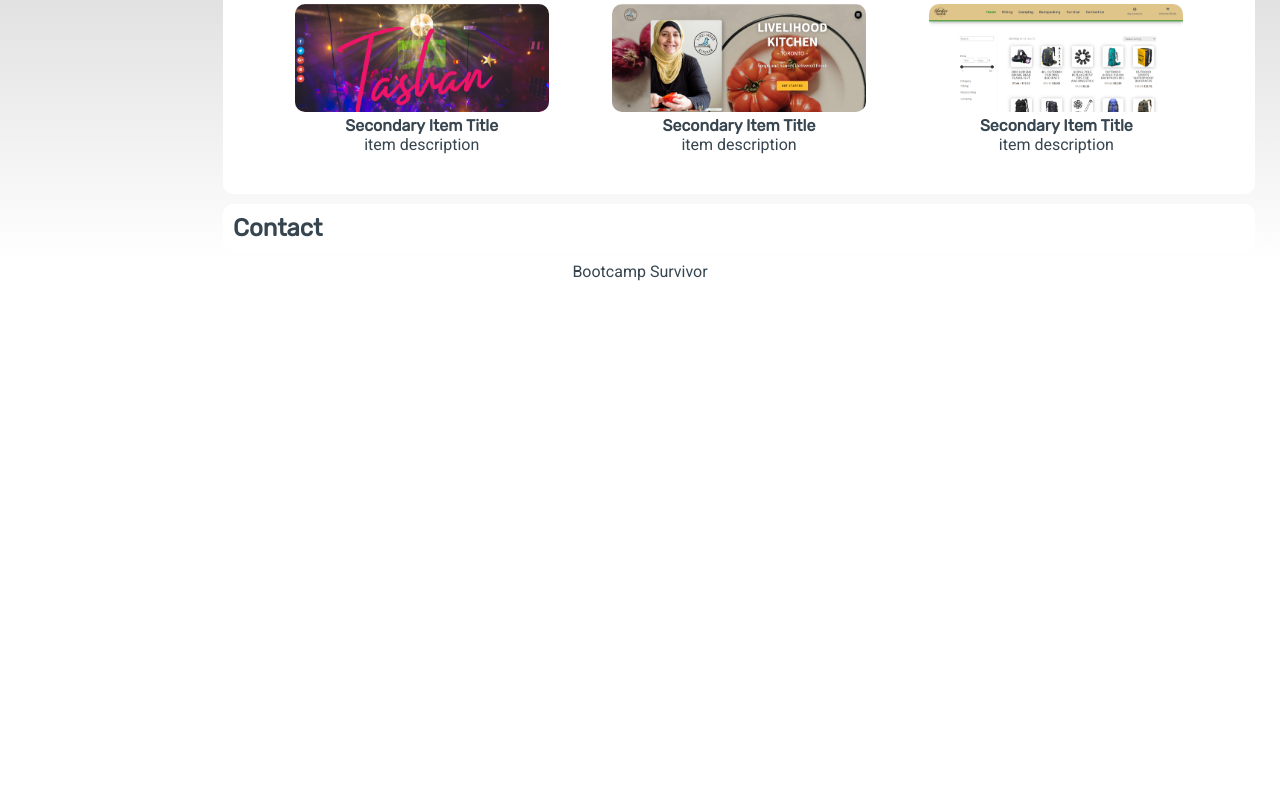
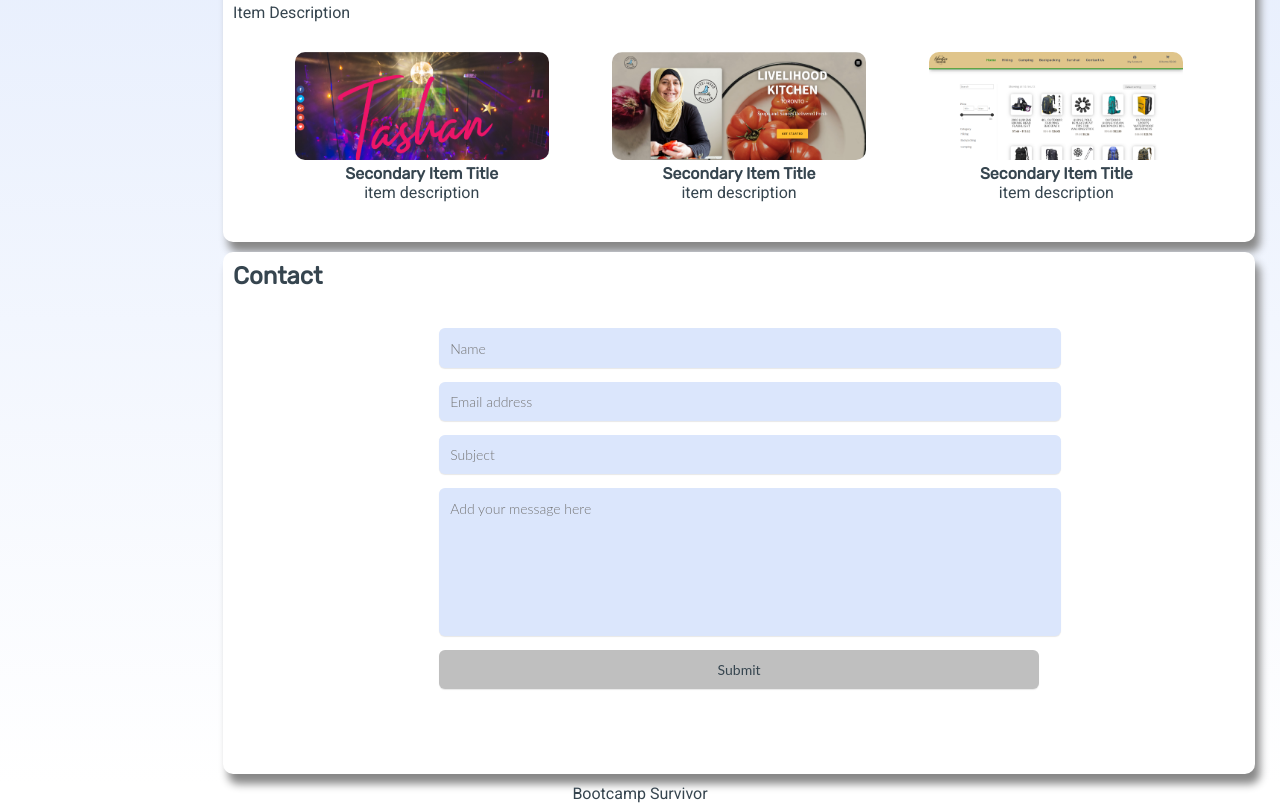
Before and after one commit to DLittlefield81/DennisLittlefieldPortfolio, a plain HTML site: page index.html in a window 1280 px wide. Shown: the part 578-1381 px from the top of the page. Before the commit the page ends 859 px from the top, so only its background shows below. Drawn offline with Linux system fonts and the light colour scheme.

Commit message:
contact form added

```diff
--- a/assets/css/style.css
+++ b/assets/css/style.css
@@ -6,6 +6,10 @@
 }
 h1, h2, h3, h4, h5, h6{
   font-family: "Rubik", Verdana;
+
+}
+h2{
+padding-bottom: 1em;
 }
 
 .box_styling {
@@ -13,17 +17,17 @@ h1, h2, h3, h4, h5, h6{
   margin: 10px;
   /* border: 1px solid black; */
   border-radius: 10px;
-  background-color: white;
-  /* box-shadow: 5px 10px 8px #888888; */
-}
-.header-shadow_effect {
-    box-shadow: 0px 8px 6px 0px rgba(0, 0, 0, 0.24);
+  background-color: rgb(255, 255, 255);
+  box-shadow: 5px 10px 8px #888888;
 }
 
 
 
+
 /* Header */
-
+.header-shadow_effect {
+    box-shadow: 0px 8px 6px 0px rgba(0, 0, 0, 0.24);
+}
 header {
   padding: 10px;
   color: rgb(39, 35, 35);
@@ -74,7 +78,7 @@ main {
   display: flex;
 align-items: top;
   /* padding: 30px; */
-  background-image: linear-gradient(rgb(169, 169, 169), rgb(255, 255, 255));
+  background-image: linear-gradient(rgb(219, 230, 252), rgb(255, 255, 255));
 
 }
 .flex-container-1{
@@ -101,12 +105,13 @@ flex-grow: 2;
     border-radius: 5px;
 }
 .professional_details__box ul {
-  /*use selector class to bold every ODD */
+
 
   text-align: left;
   list-style: none;
 }
 .professional_details__box li:nth-child(odd) {
+     /*use selector class to bold every ODD */
     padding-top: 10px;
     font-weight: bold
 }
@@ -114,13 +119,17 @@ flex-grow: 2;
 /* About Me */
 
 /* My Work */
-.my-work__first{
-border: 1px solid black;
+.my-work__first_card figure{
+display: flex;
+flex-direction: row;
 }
 .my-work__first_card img{
   width: 50%;
   border-radius: 10px;
 }
+.my-work__first_card a{
+  text-decoration: none;
+  }
 .my-work__second{
   display: flex;
   padding: 25px;
@@ -148,7 +157,61 @@ text-decoration: none;
 
 }
 /* Contact */
+form {
+  max-width: 600px;
+  text-align: center;
+  margin: 0 auto;
+  padding: 0 0 75px 0;
 
+}
+
+fieldset {
+  border: 0;
+  margin: 0;
+  padding: 0;
+}
+
+.contact-form input,
+.contact-form textarea {
+  background-color: rgb(219, 230, 252);
+  border: 0;
+  outline: 0;
+  display: block;
+  width: 100%;
+  margin-top: 1em;
+  padding: .8em;
+  font-family: 'Lato', 'Open Sans', 'Helvetica Neue', Helvetica, Arial, sans-serif;
+  font-weight: 300;
+  font-size: 14px;
+  border-radius: 6px;
+  box-shadow: 0 1px 1px rgba(34,34,34,0.1);
+  resize: none;
+}
+
+.contact-form textarea {
+  margin-bottom: 1em;
+  height: 125px;
+}
+
+.contact-form input:focus {
+  box-shadow: 0 0px 2px rgba(3,201,169,1)!important;
+}
+
+.contact-form textarea:focus {
+
+  box-shadow: 0 0px 2px rgba(3,201,169,1)!important;
+}
+
+#submit {
+  color: #36454F;
+  background-color: #bfbfbf;
+  cursor: pointer;
+  font-weight: 400;
+}
+
+#submit:hover {
+  background-color: rgba(3,201,169,.6);
+}
 /* Footer */
 footer {
   text-align: center;
--- a/index.html
+++ b/index.html
@@ -65,14 +65,14 @@
           </p>
         </section>
         <!-- My Work -->
-        <section id="mywork-anchor" class="my-work box_styling">
-          <article class="">
+        <section id="mywork-anchor" class="box_styling">
+          <article class="my-work__first">
           <h2>My Work</h2>
           <div class="my-work__first_card">
-            <figure>
+            <figure><a href="http://offworld.ca">
               <img src="./assets/images/offworld_a.png" alt="Offworld Web Services Project" />
               <h3>FIRST Item Title</h3>
-              <p>Item Description</p>
+              <p>Item Description</p></a>
             </figure>
           </div></article>
           <!-- REPEAT FOR OTHER ITEMS -->
@@ -104,7 +104,19 @@
         <section id="contact-anchor" class="contact box_styling">
           <h2>Contact</h2>
           <div class="contact-form">
-            <form action=""></form>
+            <form action="#" method="post">
+
+              <fieldset class="contact-form">
+
+                <input type="text" name="name" placeholder="Name" required>
+                <input type="email" name="email" placeholder="Email address" required>
+                <input type="text" name="subject" placeholder="Subject" required>
+                <textarea name="message" placeholder="Add your message here" required></textarea>
+                <input type="submit" id="submit" value="Submit" >
+
+              </fieldset>
+
+            </form>
           </div>
         </section>
       </div>
```
Also changed, not shown: 2 other files.
